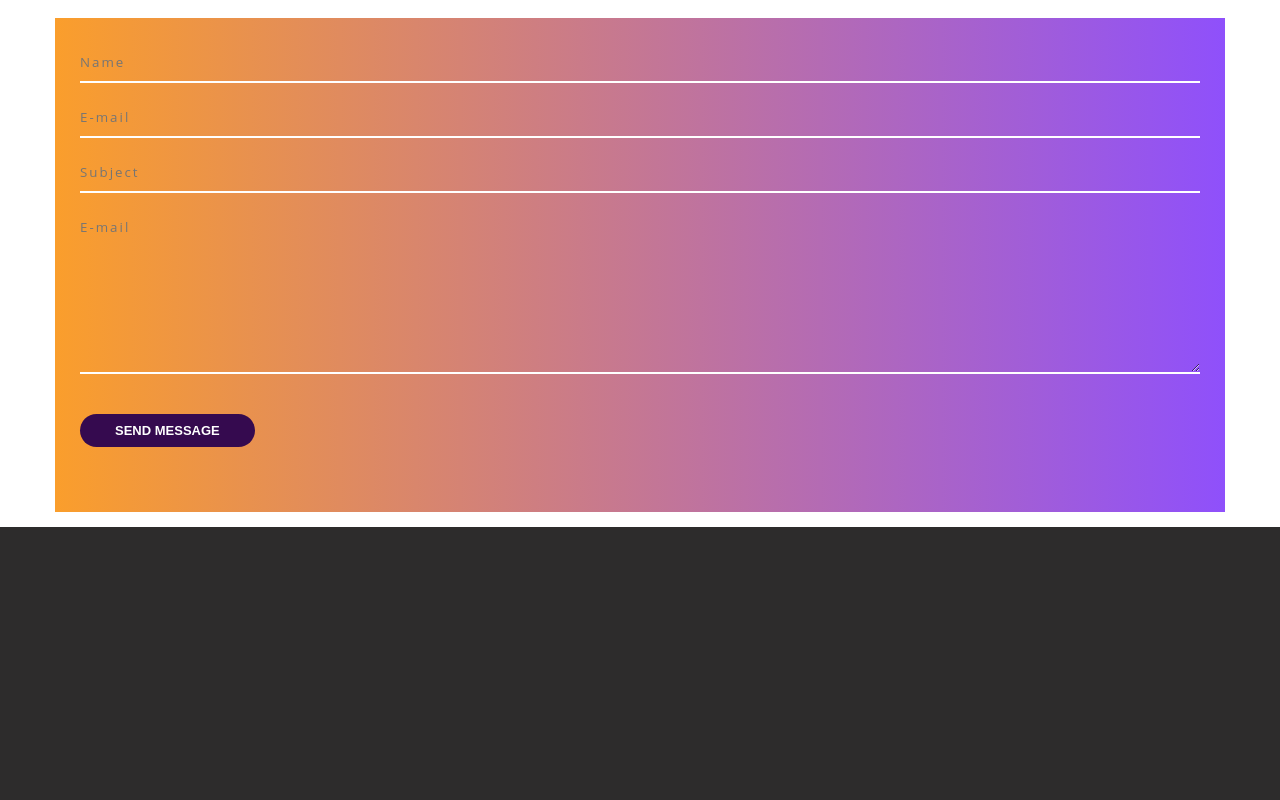
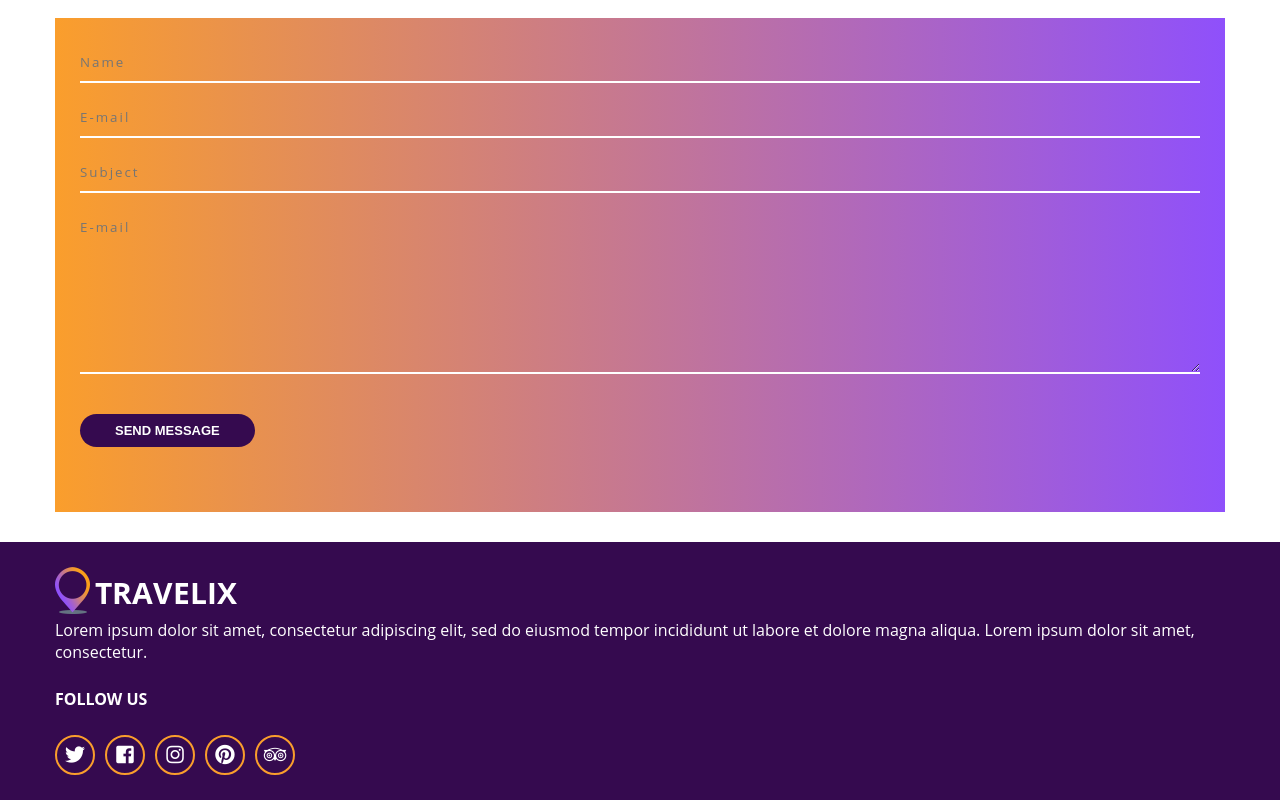
Before and after one commit to nelsonwenner/react-hotel-web, a React (Create React App) app: page / in a window 1280 px wide. Shown: the part 2982-3782 px from the top of the page. Before the commit the page ends 3509 px from the top, so only its background shows below. Built offline with nearby package versions, Linux system fonts and the light colour scheme.

Commit message:
chore: create component footer

```diff
--- a/src/components/Contact/contact.css
+++ b/src/components/Contact/contact.css
@@ -1,6 +1,6 @@
 .contact {
   background-color: #fff;
-  padding-bottom: 1.5rem;
+  padding-bottom: 3rem;
 }
 
 .traveler-wrap {
--- /dev/null
+++ b/src/components/Footer/Footer.js
@@ -0,0 +1,36 @@
+import React from 'react';
+import './footer.css';
+
+import Logo from '../../assets/images/logo.png';
+
+const Footer = () => {
+  return (
+    <footer className="footer">
+      <div className="container">
+        <div className="footer-content">
+          <div className="footer-content-brand">
+            <a href="/" className="logo">
+              <img className="logo-image" src={ Logo } alt="" />
+            </a>
+            <div className="paragraph">
+              Lorem ipsum dolor sit amet, consectetur adipiscing elit, sed do eiusmod tempor
+              incididunt ut labore et dolore magna aliqua. Lorem ipsum dolor sit amet, consectetur.
+            </div>
+          </div>
+          <div className="social-media-wrap">
+            <h4 className="footer-heading">Follow us</h4>
+            <div className="social-media">
+              <a href="#" className="sm-link"><i className="fab fa-twitter"></i></a>
+              <a href="#" className="sm-link"><i className="fab fa-facebook-square"></i></a>
+              <a href="#" className="sm-link"><i className="fab fa-instagram"></i></a>
+              <a href="#" className="sm-link"><i className="fab fa-pinterest"></i></a>
+              <a href="#" className="sm-link"><i className="fab fa-tripadvisor"></i></a>
+            </div>
+          </div>
+        </div>
+      </div>
+    </footer>
+  )
+}
+
+export default Footer;
--- /dev/null
+++ b/src/components/Footer/footer.css
@@ -0,0 +1,43 @@
+.footer {
+  background-color: #fff;
+  padding-top: 2.5rem;
+  padding-bottom: 2.5rem;
+  background-color: var(--purple-solid);
+  color: #fff;
+}
+
+.footer .paragraph {
+  color: inherit;
+}
+
+.footer-heading {
+  text-transform: uppercase;
+  margin-bottom: 2.5rem;
+}
+
+.social-media {
+  display: flex;
+}
+
+.sm-link {
+  width: 4rem;
+  height: 4rem;
+  font-size: 2rem;
+  border: 2px solid var(--yellow-solid);
+  border-radius: 50%;
+  display: flex;
+  margin-right: 1rem;
+  transition: background-color .5s;
+}
+
+.sm-link:hover {
+  background-color: var(--yellow-solid);
+  color: var(--dark-color);
+}
+
+.sm-link i {
+  margin-left: auto;
+  margin-right: auto;
+  margin-top: auto;
+  margin-bottom: auto;
+}
--- a/src/pages/Home/Home.js
+++ b/src/pages/Home/Home.js
@@ -4,6 +4,7 @@ import InputGroup from '../../components/common/InputGroup/InputGroup';
 import Contact from '../../components/Contact/Contact';
 import Header from '../../components/Header/Header';
 import Banner from '../../components/Banner/Banner';
+import Footer from '../../components/Footer/Footer';
 import Hotels from '../../components/Hotels/Hotels';
 import Offer from '../../components/Offer/Offer';
 import Rooms from '../../components/Rooms/Rooms';
@@ -18,6 +19,7 @@ const Home = () => {
       <Offer />
       <Rooms />
       <Contact />
+      <Footer />
     </>
   )
 }
```
